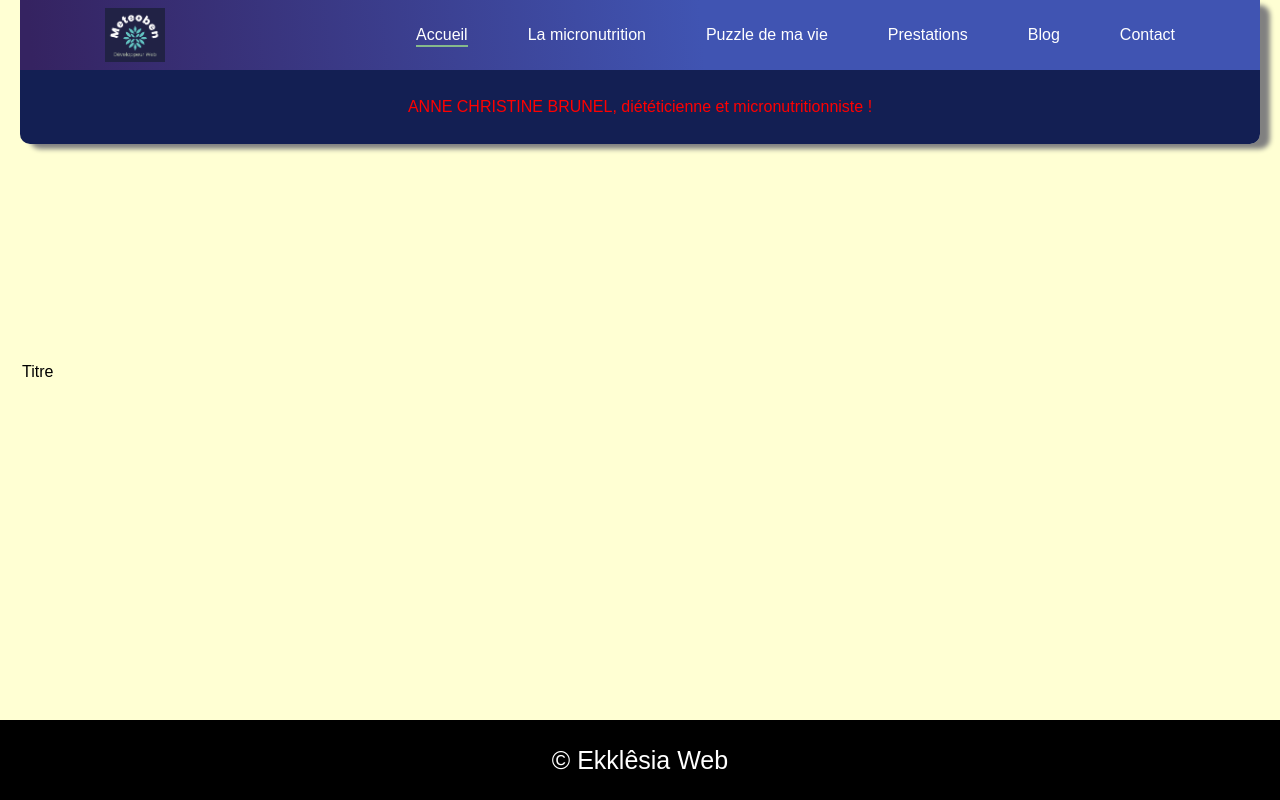
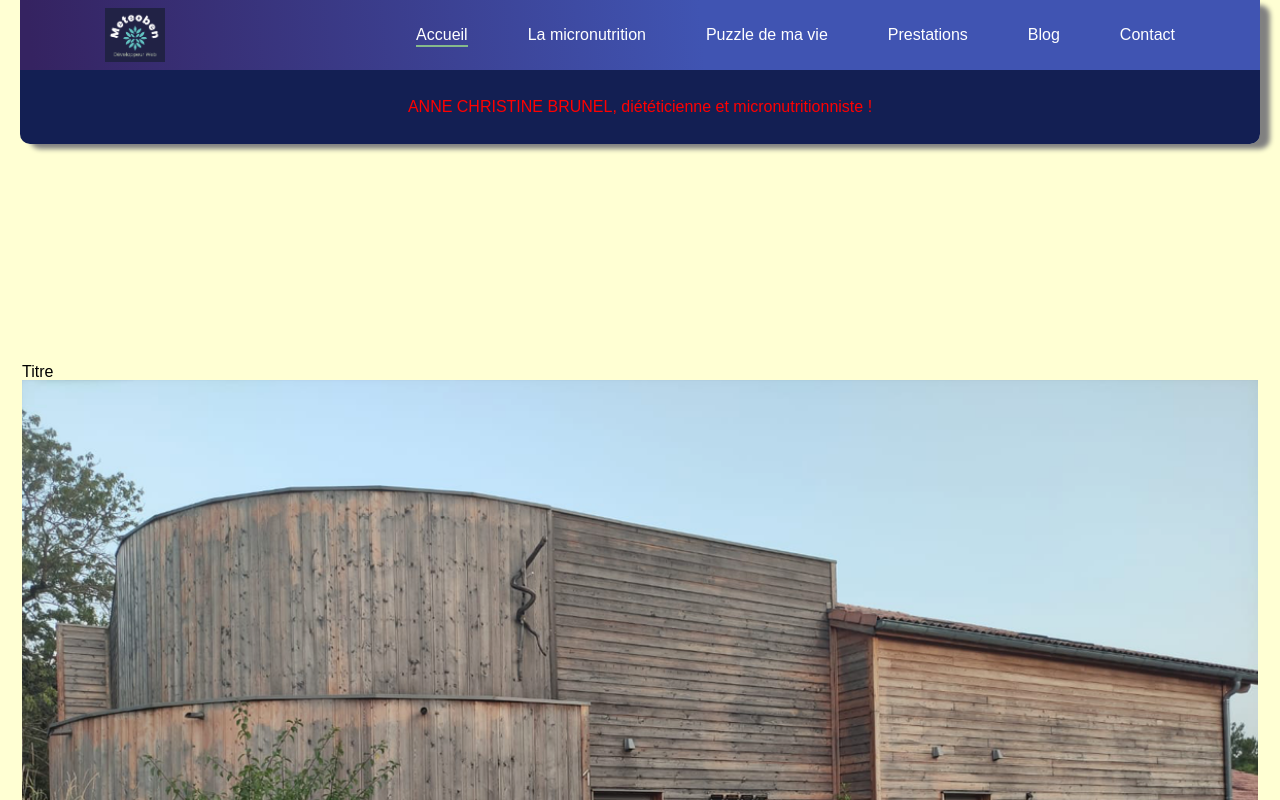
Before and after one commit to Ben43200/brunel-vite, a React (Vite) app: page / in a window 1280 px wide. Shown: the top 800 px of the page. Built offline with nearby package versions, Linux system fonts and the light colour scheme.

Commit message:
ajout première photo ça arrange le layout

```diff
--- a/src/css/main.scss
+++ b/src/css/main.scss
@@ -33,6 +33,7 @@
         "footer footer footer ";
       grid-template-columns: auto 1240px auto;
 
+
       padding: 0;
     }
   }
@@ -43,8 +44,7 @@
   #root > main {
     grid-area: main;
     padding:20px 2px;
-    display: grid;
-    height: auto;
+
   }
 
   #root > footer {
--- a/src/pages/Home.jsx
+++ b/src/pages/Home.jsx
@@ -3,6 +3,7 @@ const Home = () => {
 return(
     <main>
     <p className="sub-title">Titre</p>
+    <img src= {new URL('../assets/photo1.webp', import.meta.url).href} alt="photo1" />
     </main>
 )
 }
--- a/src/pages/home.scss
+++ b/src/pages/home.scss
@@ -1,3 +1,7 @@
 .sub-title{
     padding-top:200px;
 }
+
+img{
+    width: 100%;
+}
```
Also changed, not shown: src/assets/photo1.webp (added).
